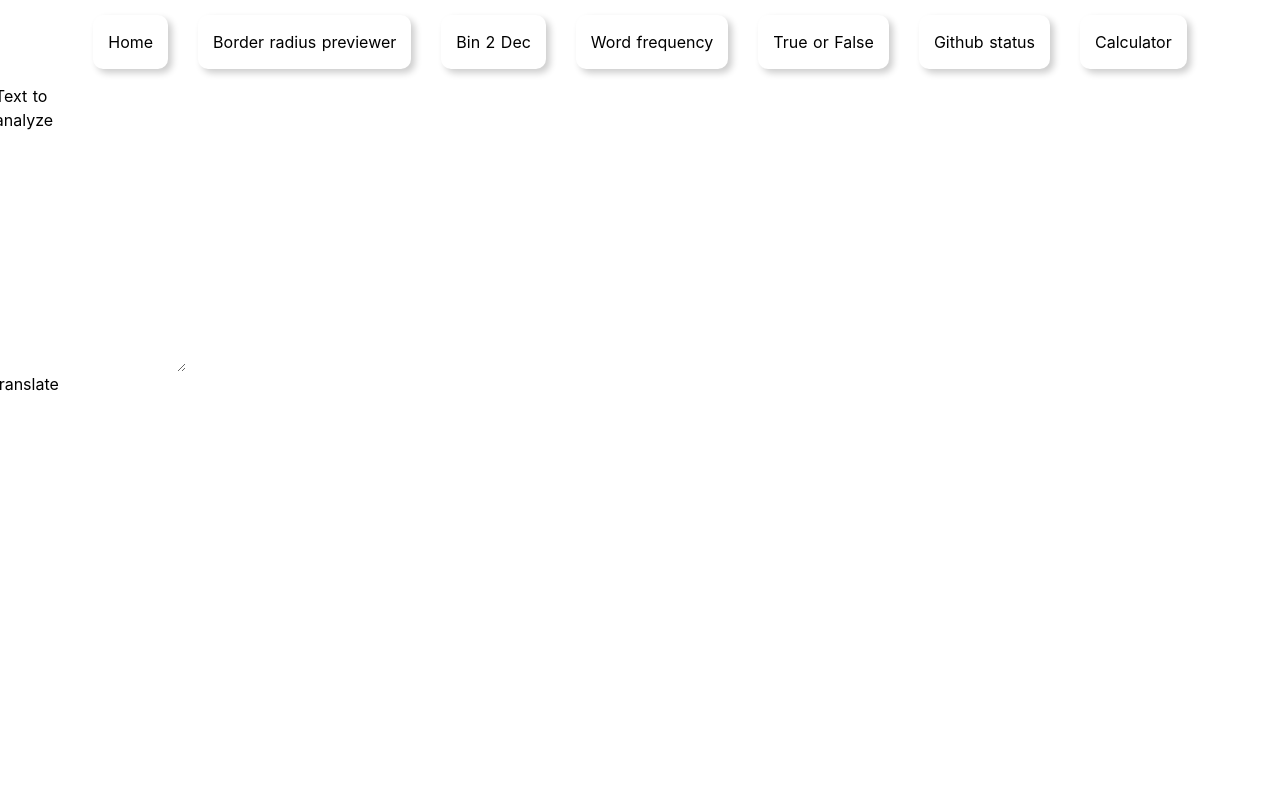
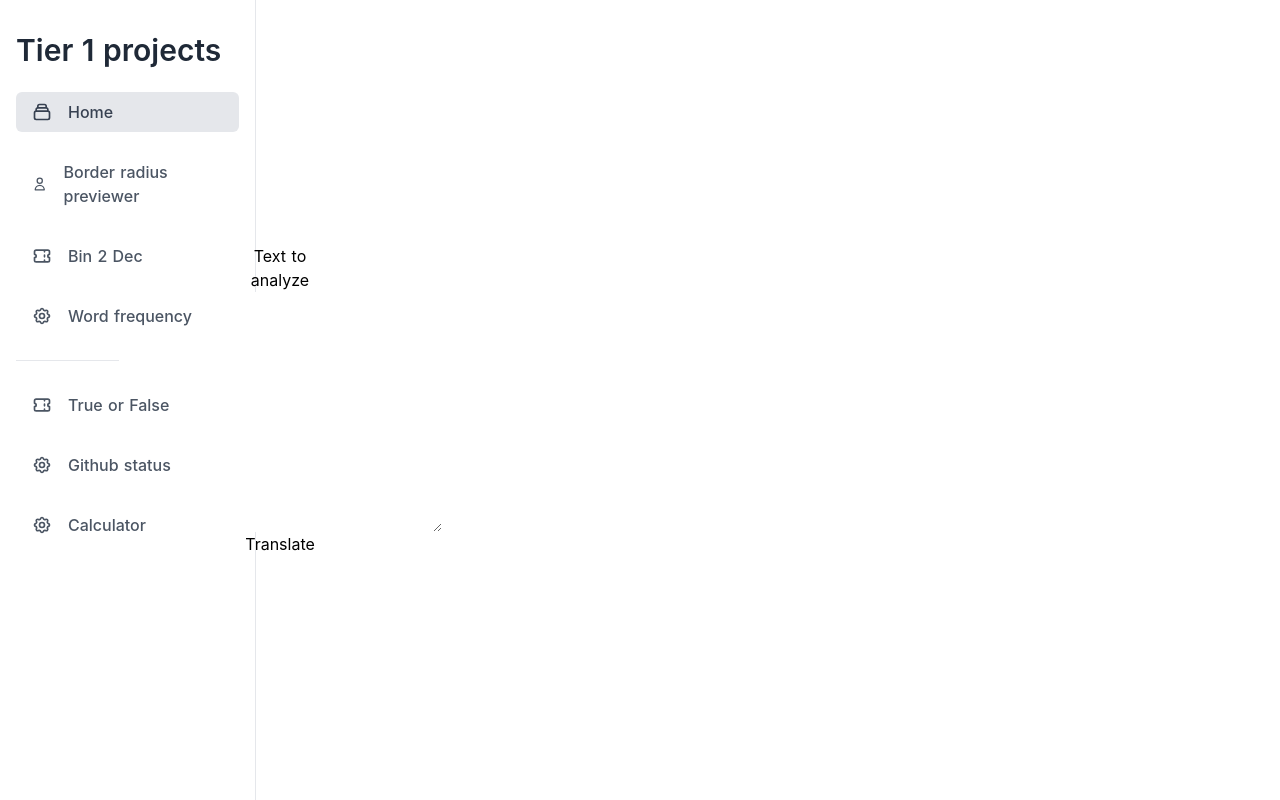
Before and after one commit to Matej-ch/vue-small-projects, a Nuxt app: page /freq in a window 1280 px wide. Built offline with nearby package versions, Linux system fonts and the light colour scheme.

Commit message:
updated navbar style

```diff
--- a/assets/main.scss
+++ b/assets/main.scss
@@ -3,8 +3,7 @@
 @tailwind utilities;
 
 html {
-  font-family:
-    'Source Sans Pro',
+  font-family: 'Source Sans Pro',
   -apple-system,
   BlinkMacSystemFont,
   'Segoe UI',
@@ -80,8 +79,7 @@ html {
 }
 
 .title {
-  font-family:
-    'Quicksand',
+  font-family: 'Quicksand',
   'Source Sans Pro',
   -apple-system,
   BlinkMacSystemFont,
@@ -132,8 +130,7 @@ html {
 }
 
 .h3 {
-  font-family:
-    'Quicksand',
+  font-family: 'Quicksand',
   'Source Sans Pro',
   -apple-system,
   BlinkMacSystemFont,
@@ -144,25 +141,6 @@ html {
   sans-serif;
   font-weight: 400;
   margin: 10px;
-}
-
-.navigation {
-  display: flex;
-  flex-direction: row;
-  padding: 15px 30px;
-  justify-content: center;
-
-  .link {
-    background-color: white;
-    box-shadow: 4px 4px 7px 0 rgba(0, 0, 0, 0.2), -4px -4px 9px 0 rgba(255, 255, 255, 0.55);
-    border-radius: 10px;
-    padding: 15px;
-    margin-left: 15px;
-    margin-right: 15px;
-    display: flex;
-    flex-direction: column;
-    justify-content: center;
-  }
 }
 
 .resp-table {
--- a/components/Bin2Dec.vue
+++ b/components/Bin2Dec.vue
@@ -1,5 +1,5 @@
 <template>
-    <div>
+    <div class="container">
         <label for="">Binary number
             <input v-model="binaryNumber" @keyup="checkBinary">
         </label>
--- a/components/BorderRadiusPreviewer.vue
+++ b/components/BorderRadiusPreviewer.vue
@@ -1,5 +1,5 @@
 <template>
-    <div>
+    <div class="container">
         <div class="settings">
             <h4>Settings</h4>
 
--- a/components/Calculator.vue
+++ b/components/Calculator.vue
@@ -1,5 +1,5 @@
 <template>
-  <div class="center grid">
+    <div class="container">
         Calculator
 
         <input type="text" value="">
--- a/components/GithubStatus.vue
+++ b/components/GithubStatus.vue
@@ -1,6 +1,6 @@
 <template>
-    <div>
-        <div class="center grid">
+    <div class="container">
+        <div>
 
             <div class="flex flex-col justify-center items-center w-full">
                 <button @click="getStatus">
--- a/components/Navbar.vue
+++ b/components/Navbar.vue
@@ -1,46 +1,111 @@
 <template>
-  <nav class="navigation">
-    <div class="link">
-      <nuxt-link :to="{name: 'index'}">
-        Home
+    <nav class="flex flex-col w-64 h-screen px-4 py-8 bg-white border-r dark:bg-gray-800 dark:border-gray-600">
+        <h2 class="text-3xl font-semibold text-gray-800 dark:text-white">Tier 1 projects</h2>
+
+        <div class="flex flex-col justify-between flex-1 mt-6">
+            <nav>
+                <nuxt-link :to="{name: 'index'}"
+                           class="flex items-center px-4 py-2 text-gray-700 bg-gray-200 rounded-md dark:bg-gray-700 dark:text-gray-200"
+                           href="#">
+                    <svg class="w-5 h-5" viewBox="0 0 24 24" fill="none" xmlns="http://www.w3.org/2000/svg">
+                        <path
+                            d="M19 11H5M19 11C20.1046 11 21 11.8954 21 13V19C21 20.1046 20.1046 21 19 21H5C3.89543 21 3 20.1046 3 19V13C3 11.8954 3.89543 11 5 11M19 11V9C19 7.89543 18.1046 7 17 7M5 11V9C5 7.89543 5.89543 7 7 7M7 7V5C7 3.89543 7.89543 3 9 3H15C16.1046 3 17 3.89543 17 5V7M7 7H17"
+                            stroke="currentColor" stroke-width="2" stroke-linecap="round" stroke-linejoin="round"/>
+                    </svg>
+
+                    <span class="mx-4 font-medium">Home</span>
                 </nuxt-link>
-    </div>
-    <div class="link">
-      <nuxt-link :to="{name: 'border'}">
-        Border radius previewer
+
+                <nuxt-link :to="{name: 'border'}"
+                           class="flex items-center px-4 py-2 mt-5 text-gray-600 transition-colors duration-200 transform rounded-md dark:text-gray-400 hover:bg-gray-200 dark:hover:bg-gray-700 dark:hover:text-gray-200 hover:text-gray-700"
+                           href="#">
+                    <svg class="w-5 h-5" viewBox="0 0 24 24" fill="none" xmlns="http://www.w3.org/2000/svg">
+                        <path
+                            d="M16 7C16 9.20914 14.2091 11 12 11C9.79086 11 8 9.20914 8 7C8 4.79086 9.79086 3 12 3C14.2091 3 16 4.79086 16 7Z"
+                            stroke="currentColor" stroke-width="2" stroke-linecap="round" stroke-linejoin="round"/>
+                        <path d="M12 14C8.13401 14 5 17.134 5 21H19C19 17.134 15.866 14 12 14Z" stroke="currentColor"
+                              stroke-width="2" stroke-linecap="round" stroke-linejoin="round"/>
+                    </svg>
+
+                    <span class="mx-4 font-medium">Border radius previewer</span>
                 </nuxt-link>
-    </div>
 
-    <div class="link">
-      <nuxt-link :to="{name: 'bindec'}">
-        Bin 2 Dec
+                <nuxt-link :to="{name: 'bindec'}"
+                           class="flex items-center px-4 py-2 mt-5 text-gray-600 transition-colors duration-200 transform rounded-md dark:text-gray-400 hover:bg-gray-200 dark:hover:bg-gray-700 dark:hover:text-gray-200 hover:text-gray-700"
+                           href="#">
+                    <svg class="w-5 h-5" viewBox="0 0 24 24" fill="none" xmlns="http://www.w3.org/2000/svg">
+                        <path
+                            d="M15 5V7M15 11V13M15 17V19M5 5C3.89543 5 3 5.89543 3 7V10C4.10457 10 5 10.8954 5 12C5 13.1046 4.10457 14 3 14V17C3 18.1046 3.89543 19 5 19H19C20.1046 19 21 18.1046 21 17V14C19.8954 14 19 13.1046 19 12C19 10.8954 19.8954 10 21 10V7C21 5.89543 20.1046 5 19 5H5Z"
+                            stroke="currentColor" stroke-width="2" stroke-linecap="round" stroke-linejoin="round"/>
+                    </svg>
+
+                    <span class="mx-4 font-medium">Bin 2 Dec</span>
                 </nuxt-link>
-    </div>
 
-    <div class="link">
-      <nuxt-link :to="{name: 'freq'}">
-        Word frequency
+                <nuxt-link :to="{name: 'freq'}"
+                           class="flex items-center px-4 py-2 mt-5 text-gray-600 transition-colors duration-200 transform rounded-md dark:text-gray-400 hover:bg-gray-200 dark:hover:bg-gray-700 dark:hover:text-gray-200 hover:text-gray-700"
+                           href="#">
+                    <svg class="w-5 h-5" viewBox="0 0 24 24" fill="none" xmlns="http://www.w3.org/2000/svg">
+                        <path
+                            d="M10.3246 4.31731C10.751 2.5609 13.249 2.5609 13.6754 4.31731C13.9508 5.45193 15.2507 5.99038 16.2478 5.38285C17.7913 4.44239 19.5576 6.2087 18.6172 7.75218C18.0096 8.74925 18.5481 10.0492 19.6827 10.3246C21.4391 10.751 21.4391 13.249 19.6827 13.6754C18.5481 13.9508 18.0096 15.2507 18.6172 16.2478C19.5576 17.7913 17.7913 19.5576 16.2478 18.6172C15.2507 18.0096 13.9508 18.5481 13.6754 19.6827C13.249 21.4391 10.751 21.4391 10.3246 19.6827C10.0492 18.5481 8.74926 18.0096 7.75219 18.6172C6.2087 19.5576 4.44239 17.7913 5.38285 16.2478C5.99038 15.2507 5.45193 13.9508 4.31731 13.6754C2.5609 13.249 2.5609 10.751 4.31731 10.3246C5.45193 10.0492 5.99037 8.74926 5.38285 7.75218C4.44239 6.2087 6.2087 4.44239 7.75219 5.38285C8.74926 5.99037 10.0492 5.45193 10.3246 4.31731Z"
+                            stroke="currentColor" stroke-width="2" stroke-linecap="round" stroke-linejoin="round"/>
+                        <path
+                            d="M15 12C15 13.6569 13.6569 15 12 15C10.3431 15 9 13.6569 9 12C9 10.3431 10.3431 9 12 9C13.6569 9 15 10.3431 15 12Z"
+                            stroke="currentColor" stroke-width="2" stroke-linecap="round" stroke-linejoin="round"/>
+                    </svg>
+
+                    <span class="mx-4 font-medium">Word frequency</span>
                 </nuxt-link>
-    </div>
 
-    <div class="link">
-      <nuxt-link :to="{name: 'truefalse'}">
-        True or False
+                <hr class="my-6 border-gray-200 dark:border-gray-600"/>
+
+                <nuxt-link :to="{name: 'truefalse'}"
+                           class="flex items-center px-4 py-2 mt-5 text-gray-600 transition-colors duration-200 transform rounded-md dark:text-gray-400 hover:bg-gray-200 dark:hover:bg-gray-700 dark:hover:text-gray-200 hover:text-gray-700"
+                           href="#">
+                    <svg class="w-5 h-5" viewBox="0 0 24 24" fill="none" xmlns="http://www.w3.org/2000/svg">
+                        <path
+                            d="M15 5V7M15 11V13M15 17V19M5 5C3.89543 5 3 5.89543 3 7V10C4.10457 10 5 10.8954 5 12C5 13.1046 4.10457 14 3 14V17C3 18.1046 3.89543 19 5 19H19C20.1046 19 21 18.1046 21 17V14C19.8954 14 19 13.1046 19 12C19 10.8954 19.8954 10 21 10V7C21 5.89543 20.1046 5 19 5H5Z"
+                            stroke="currentColor" stroke-width="2" stroke-linecap="round" stroke-linejoin="round"/>
+                    </svg>
+
+                    <span class="mx-4 font-medium">True or False</span>
                 </nuxt-link>
-    </div>
 
-    <div class="link">
-      <nuxt-link :to="{name: 'github'}">
-        Github status
+                <nuxt-link :to="{name: 'github'}"
+                           class="flex items-center px-4 py-2 mt-5 text-gray-600 transition-colors duration-200 transform rounded-md dark:text-gray-400 hover:bg-gray-200 dark:hover:bg-gray-700 dark:hover:text-gray-200 hover:text-gray-700"
+                           href="#">
+                    <svg class="w-5 h-5" viewBox="0 0 24 24" fill="none" xmlns="http://www.w3.org/2000/svg">
+                        <path
+                            d="M10.3246 4.31731C10.751 2.5609 13.249 2.5609 13.6754 4.31731C13.9508 5.45193 15.2507 5.99038 16.2478 5.38285C17.7913 4.44239 19.5576 6.2087 18.6172 7.75218C18.0096 8.74925 18.5481 10.0492 19.6827 10.3246C21.4391 10.751 21.4391 13.249 19.6827 13.6754C18.5481 13.9508 18.0096 15.2507 18.6172 16.2478C19.5576 17.7913 17.7913 19.5576 16.2478 18.6172C15.2507 18.0096 13.9508 18.5481 13.6754 19.6827C13.249 21.4391 10.751 21.4391 10.3246 19.6827C10.0492 18.5481 8.74926 18.0096 7.75219 18.6172C6.2087 19.5576 4.44239 17.7913 5.38285 16.2478C5.99038 15.2507 5.45193 13.9508 4.31731 13.6754C2.5609 13.249 2.5609 10.751 4.31731 10.3246C5.45193 10.0492 5.99037 8.74926 5.38285 7.75218C4.44239 6.2087 6.2087 4.44239 7.75219 5.38285C8.74926 5.99037 10.0492 5.45193 10.3246 4.31731Z"
+                            stroke="currentColor" stroke-width="2" stroke-linecap="round" stroke-linejoin="round"/>
+                        <path
+                            d="M15 12C15 13.6569 13.6569 15 12 15C10.3431 15 9 13.6569 9 12C9 10.3431 10.3431 9 12 9C13.6569 9 15 10.3431 15 12Z"
+                            stroke="currentColor" stroke-width="2" stroke-linecap="round" stroke-linejoin="round"/>
+                    </svg>
+
+                    <span class="mx-4 font-medium">Github status</span>
                 </nuxt-link>
-    </div>
 
-    <div class="link">
-      <nuxt-link :to="{name: 'calc'}">
-        Calculator
+                <nuxt-link :to="{name: 'calc'}"
+                           class="flex items-center px-4 py-2 mt-5 text-gray-600 transition-colors duration-200 transform rounded-md dark:text-gray-400 hover:bg-gray-200 dark:hover:bg-gray-700 dark:hover:text-gray-200 hover:text-gray-700"
+                           href="#">
+                    <svg class="w-5 h-5" viewBox="0 0 24 24" fill="none" xmlns="http://www.w3.org/2000/svg">
+                        <path
+                            d="M10.3246 4.31731C10.751 2.5609 13.249 2.5609 13.6754 4.31731C13.9508 5.45193 15.2507 5.99038 16.2478 5.38285C17.7913 4.44239 19.5576 6.2087 18.6172 7.75218C18.0096 8.74925 18.5481 10.0492 19.6827 10.3246C21.4391 10.751 21.4391 13.249 19.6827 13.6754C18.5481 13.9508 18.0096 15.2507 18.6172 16.2478C19.5576 17.7913 17.7913 19.5576 16.2478 18.6172C15.2507 18.0096 13.9508 18.5481 13.6754 19.6827C13.249 21.4391 10.751 21.4391 10.3246 19.6827C10.0492 18.5481 8.74926 18.0096 7.75219 18.6172C6.2087 19.5576 4.44239 17.7913 5.38285 16.2478C5.99038 15.2507 5.45193 13.9508 4.31731 13.6754C2.5609 13.249 2.5609 10.751 4.31731 10.3246C5.45193 10.0492 5.99037 8.74926 5.38285 7.75218C4.44239 6.2087 6.2087 4.44239 7.75219 5.38285C8.74926 5.99037 10.0492 5.45193 10.3246 4.31731Z"
+                            stroke="currentColor" stroke-width="2" stroke-linecap="round" stroke-linejoin="round"/>
+                        <path
+                            d="M15 12C15 13.6569 13.6569 15 12 15C10.3431 15 9 13.6569 9 12C9 10.3431 10.3431 9 12 9C13.6569 9 15 10.3431 15 12Z"
+                            stroke="currentColor" stroke-width="2" stroke-linecap="round" stroke-linejoin="round"/>
+                    </svg>
+
+                    <span class="mx-4 font-medium">Calculator</span>
                 </nuxt-link>
+
+            </nav>
+
         </div>
     </nav>
+
 </template>
 
 <script setup>
--- a/components/TrueOrFalse.vue
+++ b/components/TrueOrFalse.vue
@@ -1,5 +1,5 @@
 <template>
-    <div class="center grid">
+    <div class="container">
         <div>
             <div class="flex justify-center items-center w-12 flex-col">
                 <div>
--- a/components/WordFrequency.vue
+++ b/components/WordFrequency.vue
@@ -1,5 +1,5 @@
 <template>
-    <div class="center grid">
+    <div class="container">
         <div>
             <div class="flex flex-col justify-center items-center w-12">
                 <label for="">Text to analyze</label>
--- a/layouts/default.vue
+++ b/layouts/default.vue
@@ -1,13 +1,14 @@
 <template>
-  <div>
-    <Navbar />
-      <slot />
-  </div>
+    <div class="flex flex-row">
+        <Navbar/>
+        <slot/>
+    </div>
 </template>
 
 <script>
 import Navbar from '../components/Navbar'
+
 export default {
-  components: { Navbar }
+    components: {Navbar}
 }
 </script>
```
Lines whose indentation alone changed are shown as unchanged.
